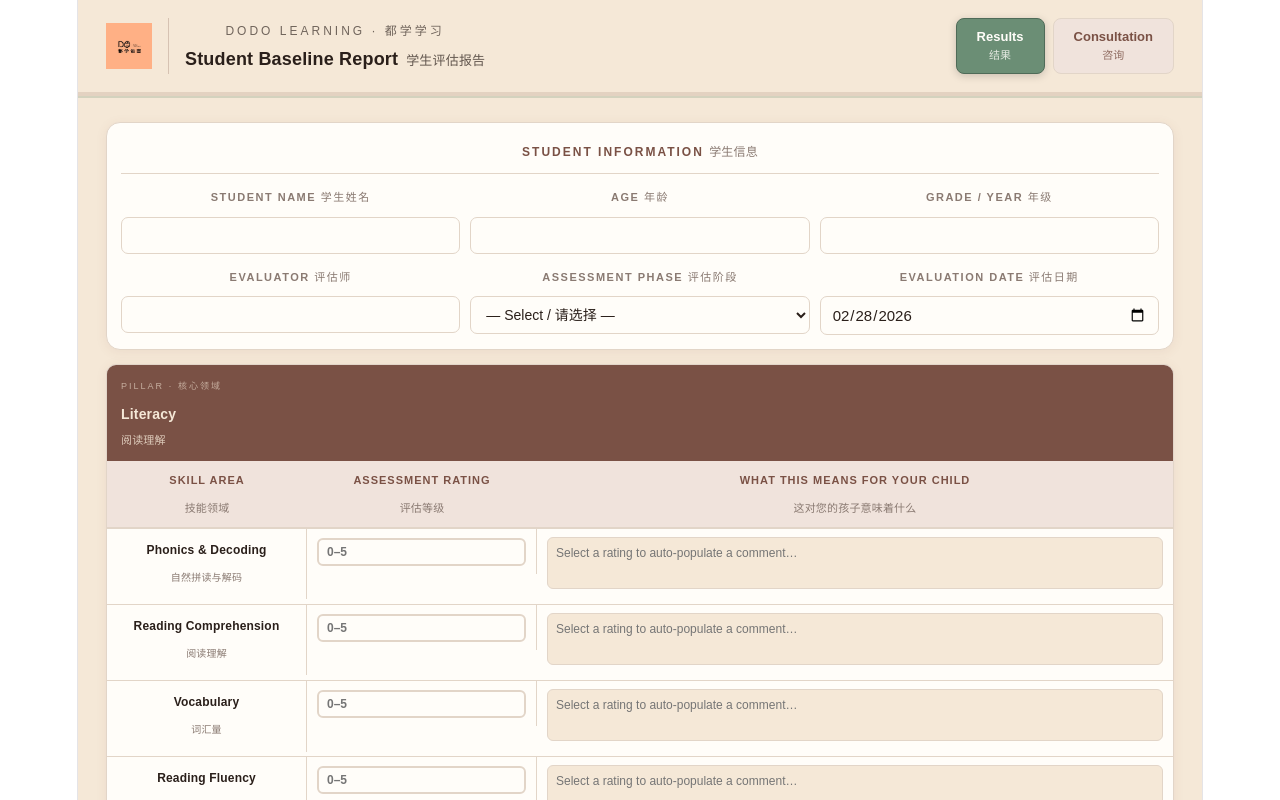
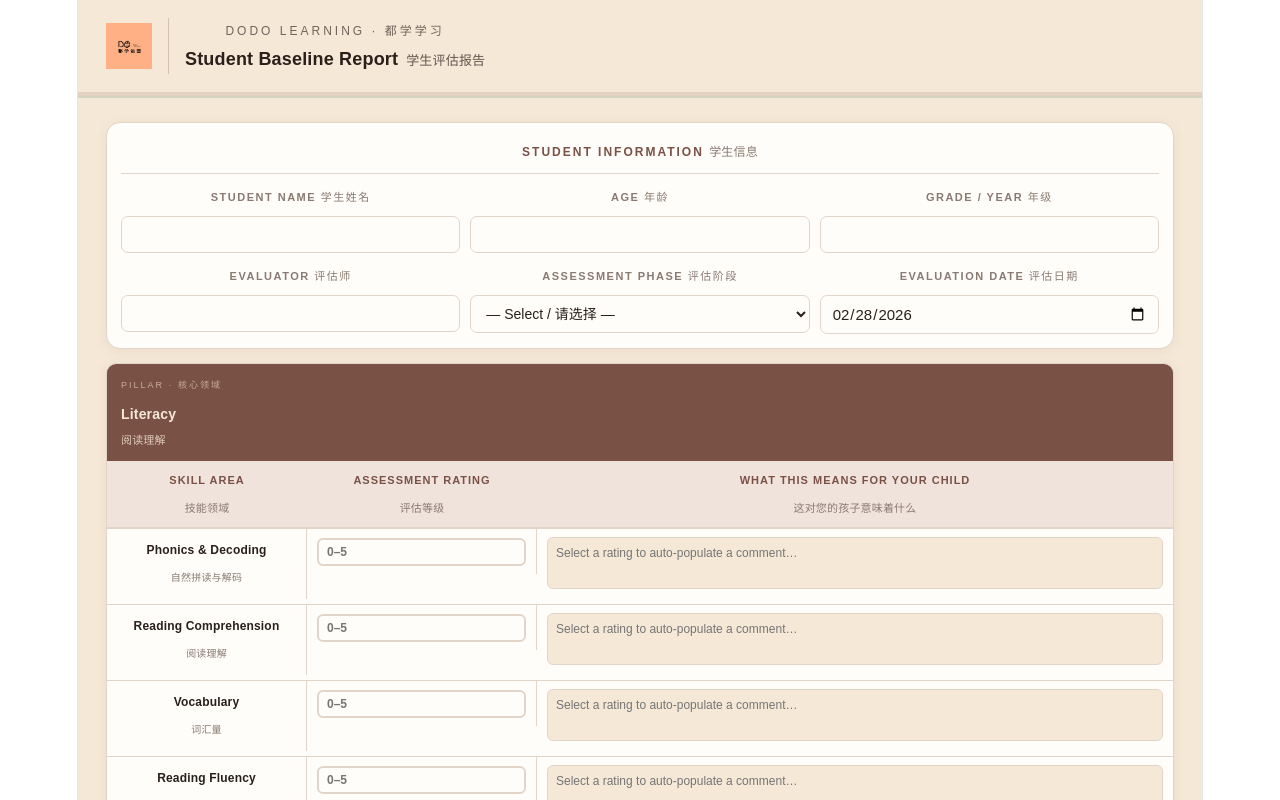
Before and after one commit to aiyoweiah/dodo_learning_production, a React (Vite) app: page / in a window 1280 px wide. Shown: the top 800 px of the page. Built offline with nearby package versions, Linux system fonts and the light colour scheme.

Commit message:
Update App.jsx

```diff
--- a/src/App.jsx
+++ b/src/App.jsx
@@ -1,4 +1,4 @@
-// VERSION: 2.9.2
+// VERSION: 2.9.3
 // Last updated: 2026-02-28
 // DODO Learning — Student Baseline Report (DodoEval)
 
@@ -104,7 +104,7 @@ const COMMENT_POOL = {
     1: "Mistakes are a sign of growth! We are focusing on capital letters and periods as the boundaries for their thoughts. 错误是进步的标志！我们目前的重点是掌握大小写和句号，为思维划定边界。",
     2: "Basic rules are stable, but they still need reminders for punctuation. We are focusing on consistent \"action words\" (tenses). 基础规则已稳定，但标点仍需提醒。我们目前的重点是保持动词时态的一致性。",
     3: "Your child has a solid grasp of most rules. We are now refining the finer points like complex tenses and commas. 孩子掌握了大部分规则。我们会精细化调整复杂时态和逗号的使用等细节。",
-    4: "Writing is grammatically accurate. Most errors are small and the child is beginning to catch them on their own. 写作语法准确。大多数错误都很细微，且孩子已经开始尝试自我纠正。",
+    4: "Writing is grammatically accurate. Most errors are small and the child is beginning to catch them on their own. 写作语法准确。大多数错误大多数错误都很细微，且孩子已经开始尝试自我纠正。",
     5: "Grammar is intuitive. Your child can use complex punctuation to enhance the reader's experience, going beyond basic rules. 语法已内化为直觉。孩子能利用复杂标点提升阅读体验，超越了基础规则的束缚。",
   },
   organisation: {
@@ -396,7 +396,7 @@ export default function DodoEval() {
   const ratedCount = Object.keys(ratings).filter(k => !isNaN(ratings[k])).length;
   const pct = Math.round((ratedCount / allSkills.length) * 100);
 
-  // The Header content that repeats
+  // The Header content that repeats - tabs removed
   const headerContent = (
     <div style={{ maxWidth: 1300, margin: "0 auto", padding: "18px 28px", display: "flex", alignItems: "center", justifyContent: "space-between", flexWrap: "wrap", gap: 14 }}>
       <div style={{ display: "flex", alignItems: "center", gap: 16 }}>
@@ -408,21 +408,6 @@ export default function DodoEval() {
             <span style={{ fontSize: 13, fontWeight: 400, opacity: 0.72, marginLeft: 8, fontFamily: "\"Avenir Next\", \"Avenir\", sans-serif" }}>学生评估报告</span>
           </div>
         </div>
-      </div>
-      <div style={{ display: "flex", gap: 8 }}>
-        {[[1, "Results", "结果"], [2, "Consultation", "咨询"]].map(([p, en, zh]) => (
-          <button key={p} onClick={() => setPage(p)} style={{
-            padding: "9px 20px", borderRadius: 8, cursor: "pointer",
-            fontFamily: "\"Avenir Next\", \"Avenir\", sans-serif", fontSize: 13, fontWeight: 600, lineHeight: 1.4, textAlign: "center",
-            // Fixed Print Styling: Swapped `rgba` for a solid brand color and added physical borders
-            background: page === p ? B.green : B.brownLight,
-            color: page === p ? B.white : B.brown,
-            border: page === p ? `1px solid ${B.greenDark}` : `1px solid ${B.border}`,
-            boxShadow: page === p ? `0 2px 8px rgba(0,0,0,0.18)` : "none",
-          }}>
-            {en}<br /><span style={{ fontSize: 11, opacity: 0.8 }}>{zh}</span>
-          </button>
-        ))}
       </div>
     </div>
   );
```
